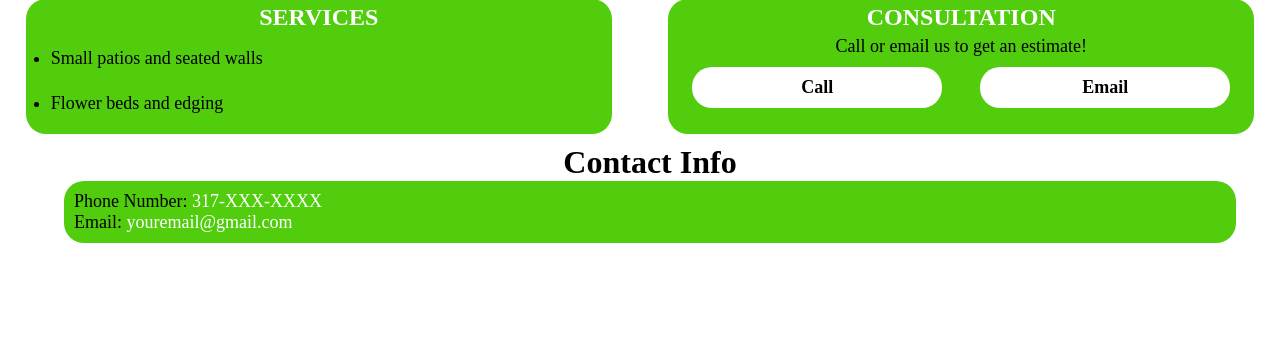
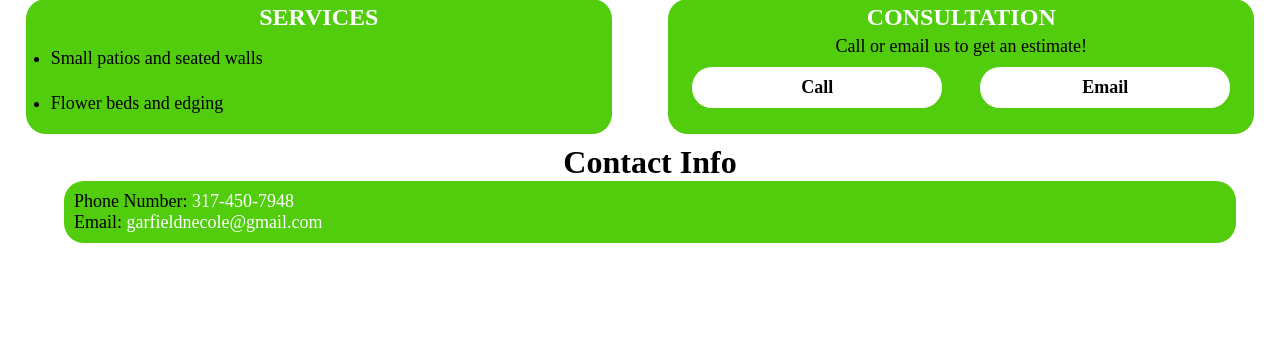
Before and after one commit to rd777rd/smallscapes, a Django app: page / in a window 1280 px wide. Shown: the part 413-750 px from the top of the page. Run offline with Django 5.2, Linux system fonts and the light colour scheme; some web fonts are replaced.

Commit message:
Update _footer.html

```diff
--- a/smallscapesapp/templates/partials/_footer.html
+++ b/smallscapesapp/templates/partials/_footer.html
@@ -2,7 +2,7 @@
 <footer class="footerSection">
     <h1 class="footer_header">Contact Info</h1>
     <div class="footerContainer">
-      <p class="footer_text">Phone Number: <a class="phoneLink" href="tel:+123456789">317-XXX-XXXX</a></p>
-      <p class="footer_text">Email: <a class="emailLink" href="mailto:youremail@gmail.com">youremail@gmail.com</a></p>
+      <p class="footer_text">Phone Number: <a class="phoneLink" href="tel:+317-450-7948">317-450-7948</a></p>
+      <p class="footer_text">Email: <a class="emailLink" href="mailto:garfieldnecole@gmail.com">garfieldnecole@gmail.com</a></p>
     </div>
 </footer>
```
